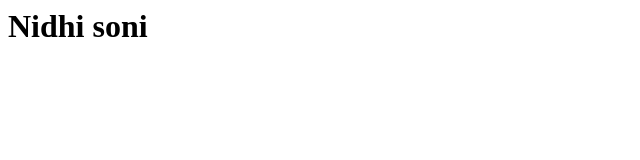
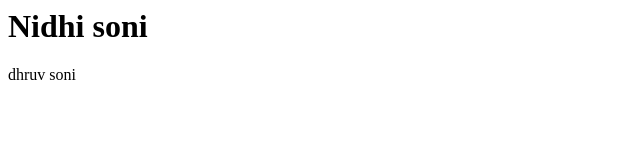
Before and after one commit to Nidhisoni6/nidhilocal, a plain HTML site: page index.html in a window 1280 px wide. Shown: the full height of the page, 0-640 px from the left. Drawn offline with Linux system fonts and the light colour scheme.

Commit message:
paragraph add

```diff
--- a/index.html
+++ b/index.html
@@ -1 +1,2 @@
 <h1>Nidhi soni</h1>
+<p>dhruv soni</p>
```
